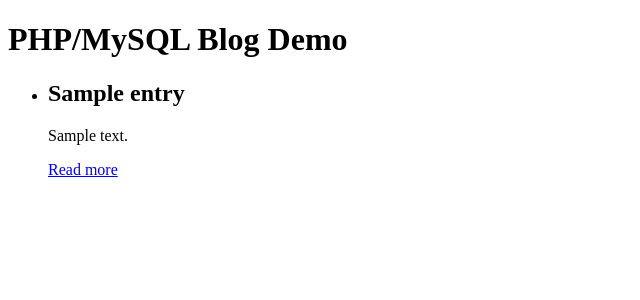
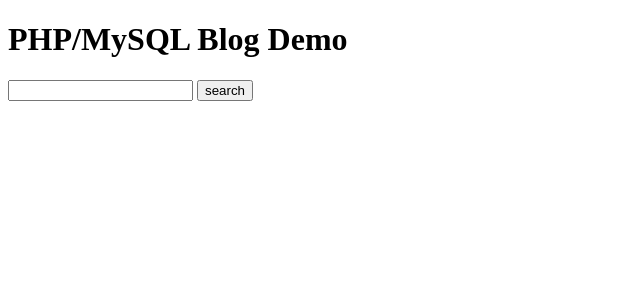
Before and after one commit to Yves-T/PHP3_BLOG, a PHP site: page /index.php?page=search in a window 1280 px wide. Shown: the top 300 px of the page, without its empty margins (0-640 px from the left). Run offline with PHP 8.4, Linux system fonts and the light colour scheme; tables that the repository leaves empty or names only in its code hold one stand-in row (values such as "Sample post").

Commit message:
Add search field

```diff
--- /dev/null
+++ b/controllers/search.php
@@ -0,0 +1,12 @@
+<?php
+
+include_once "models/Blog_Entry_Table.class.php";
+$blogTable = new Blog_Entry_Table($db);
+$searchOutput = "";
+if (isset($_POST['search-term'])) {
+    $searchTerm = $_POST['search-term'];
+    $searchData = $blogTable->searchEntry($searchTerm);
+    $searchOutput = include_once "views/search_result_html.php";
+}
+
+return $searchOutput;
--- a/index.php
+++ b/index.php
@@ -11,8 +11,11 @@ $pageData->title = "PHP/MySQL Blog Demo";
 $pageData->addCSS('css/blog.css');
 $pageData->content = "<h1>$pageData->title</h1>";
 //$pageData->content .= "<h1>All is good</h1>";
+$pageData->content .= include_once "views/search_form_html.php";
 
-$pageData->content .= include_once "controllers/blog.php";
+$controller = (isset($_GET['page']) && $_GET['page'] === 'search') ? 'search' : 'blog';
+
+$pageData->content .= include_once "controllers/$controller.php";
 
 // view
 $page = include_once "views/page.php";
--- a/models/Blog_Entry_Table.class.php
+++ b/models/Blog_Entry_Table.class.php
@@ -48,4 +48,12 @@ class Blog_Entry_Table extends Table
         $statement = $this->makeStatement($sql, $data);
     }
 
+    public function searchEntry($searchTerm)
+    {
+        $sql = "SELECT entry_id, entry_title FROM simple_blog.blog_entry WHERE entry_title LIKE ? OR entry_text LIKE ?";
+        $data = array("%$searchTerm%", "%$searchTerm%");
+        $statement = $this->makeStatement($sql, $data);
+        return $statement;
+    }
+
 }
--- /dev/null
+++ b/views/search_form_html.php
@@ -0,0 +1,7 @@
+<?php
+return "<aside id='search-bar'>
+    <form method='post' action='index.php?page=search'>
+        <input type='search' name='search-term' />
+        <input type='submit' value='search'>
+    </form>
+</aside>";
```
Also changed, not shown: views/search_result_html.php (added, +12 -0 lines).
